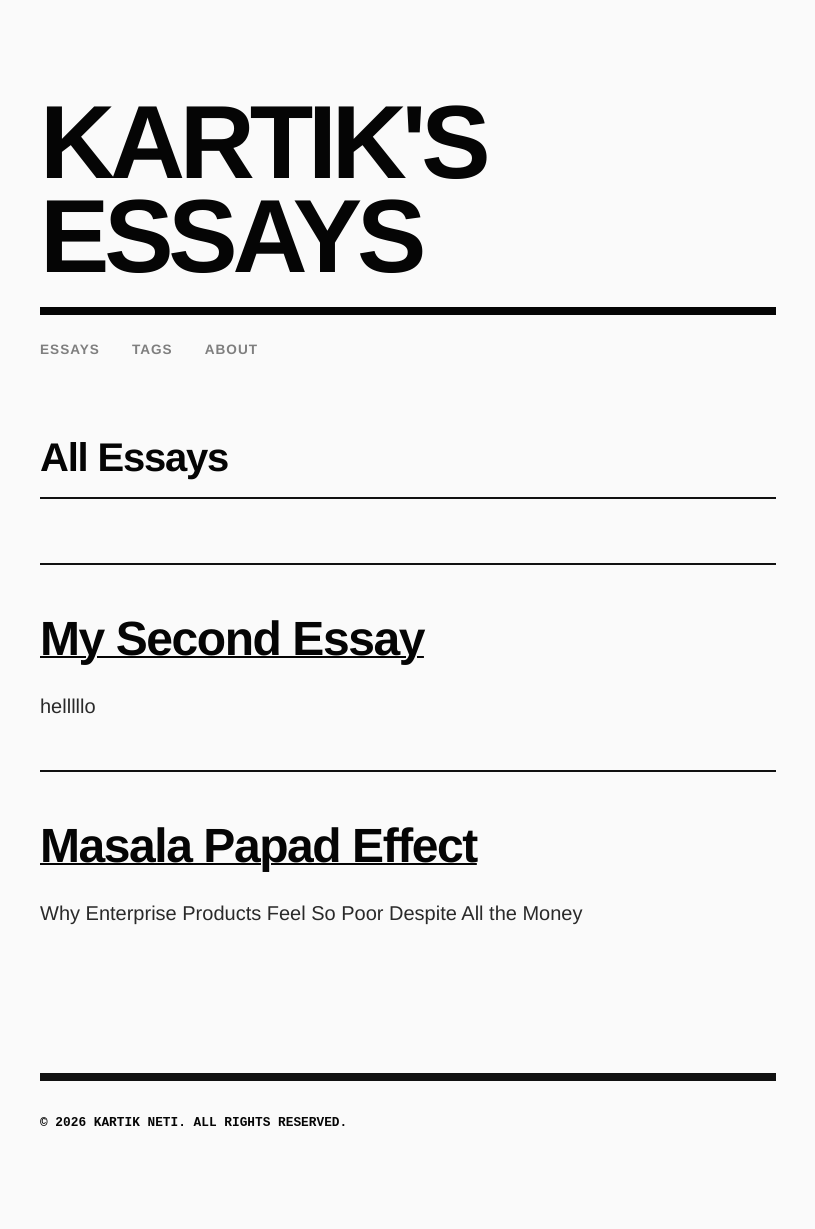
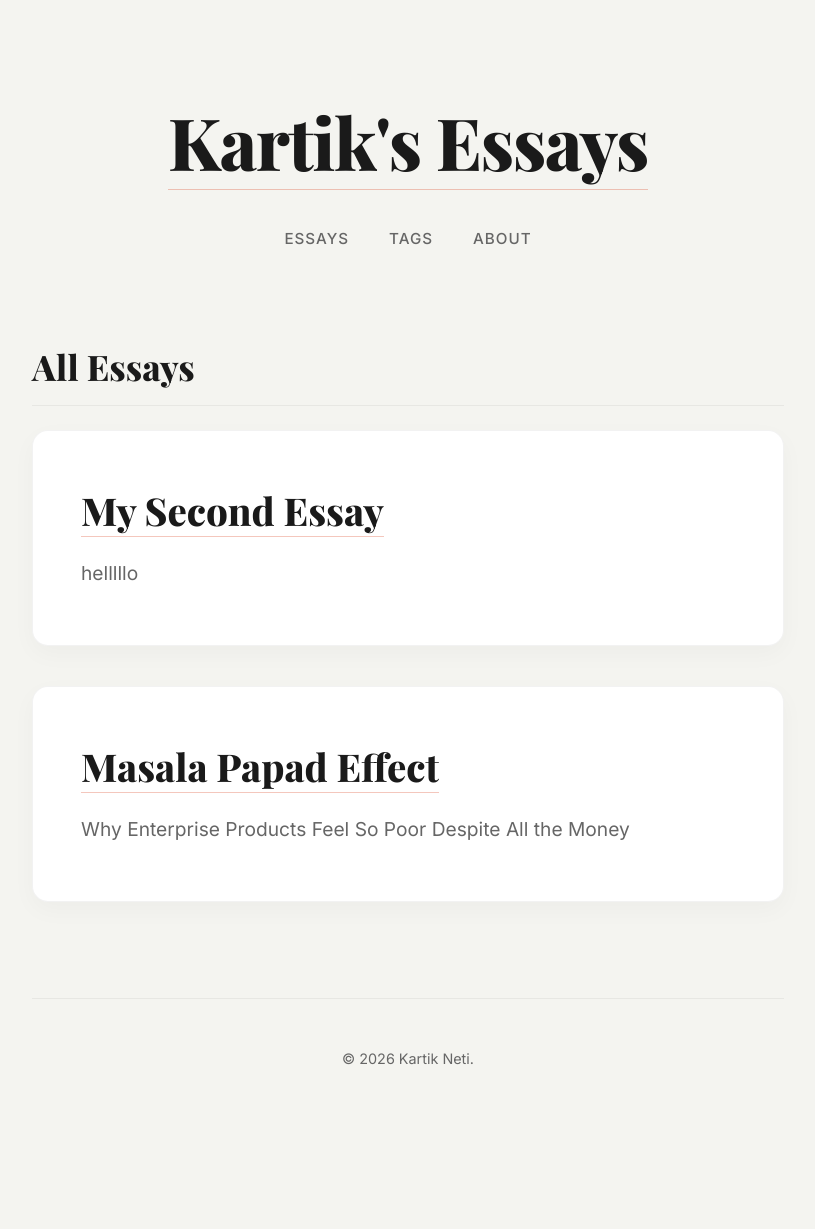
Before and after one commit to Kartikist/essays, a Jekyll site: the page built from index.md, in a window 1280 px wide. Shown: the whole page, without its empty margins (232-1047 px from the left). Built offline with Jekyll 4.4.1, drawn with Linux system fonts in a browser that asks for light colours; some web fonts are replaced; after the commit the page ends 1151 px from its top, so only the background shows below that.

Commit message:
Refactor default layout with new styles and animations
Updated styles and animations for improved aesthetics and readability.

```diff
--- a/_layouts/default.html
+++ b/_layouts/default.html
@@ -4,135 +4,158 @@
   <meta charset="utf-8">
   <meta name="viewport" content="width=device-width, initial-scale=1">
   <title>{{ page.title }} | {{ site.title }}</title>
+
+  <!-- Premium Fonts -->
+  <link rel="preconnect" href="https://fonts.googleapis.com">
+  <link rel="preconnect" href="https://fonts.gstatic.com" crossorigin>
+  <link href="https://fonts.googleapis.com/css2?family=Inter:wght@400;500;600&family=Playfair+Display:ital,wght@0,600;0,800;1,600&display=swap" rel="stylesheet">
+
   <style>
     :root {
-      --bg: #FAFAFA;
-      --text: #050505;
-      --border: #111111;
-      --muted: #666666;
+      --bg-page: #F4F4F0;       /* The elegant off-white paper background */
+      --bg-card: #FFFFFF;       /* Pure white for the essay cards */
+      --text-main: #1A1A1A;     /* Deep charcoal/ink */
+      --text-muted: #666666;    /* Sophisticated gray */
+      --accent: #D94625;        /* Premium terracotta/burnt orange accent */
+      --border: rgba(0, 0, 0, 0.05);
+      --shadow-resting: 0 8px 24px rgba(0, 0, 0, 0.03);
+      --shadow-hover: 0 20px 40px rgba(0, 0, 0, 0.08);
+      --ease: cubic-bezier(0.25, 1, 0.5, 1);
     }
+
     @media (prefers-color-scheme: dark) {
       :root {
-        --bg: #050505;
-        --text: #F5F5F5;
-        --border: #EEEEEE;
-        --muted: #A0A0A0;
+        --bg-page: #111111;
+        --bg-card: #1A1A1A;
+        --text-main: #F4F4F0;
+        --text-muted: #A0A0A0;
+        --border: rgba(255, 255, 255, 0.08);
       }
     }
 
     * { box-sizing: border-box; margin: 0; padding: 0; }
 
     body {
-      font-family: "Helvetica Neue", Helvetica, Arial, sans-serif;
-      line-height: 1.6;
-      color: var(--text);
-      background: var(--bg);
+      font-family: 'Inter', -apple-system, sans-serif;
+      line-height: 1.7;
+      color: var(--text-main);
+      background-color: var(--bg-page);
       -webkit-font-smoothing: antialiased;
     }
 
-    main { max-width: 800px; margin: 0 auto; padding: 6rem 2rem; }
+    main { max-width: 800px; margin: 0 auto; padding: 5rem 1.5rem; }
 
-    /* Header - Architectural and Massive */
-    header { margin-bottom: 4rem; }
+    /* Elegant Serif for Titles to look Ambitious & Editorial */
+    h1, h2, h3, .site-title, .post-title {
+      font-family: 'Playfair Display', serif;
+      color: var(--text-main);
+    }
 
-    h1.site-title {
-      font-size: clamp(3rem, 10vw, 6.5rem);
-      font-weight: 900;
-      letter-spacing: -0.05em;
-      text-transform: uppercase;
-      line-height: 0.9;
-      border-bottom: 8px solid var(--text);
-      padding-bottom: 1.5rem;
-      margin-bottom: 1.5rem;
+    /* Header */
+    header { margin-bottom: 5rem; text-align: center; }
+
+    .site-title {
+      font-size: clamp(2.8rem, 8vw, 4.5rem);
+      font-weight: 800;
+      letter-spacing: -0.02em;
+      margin-bottom: 1rem;
     }
-    h1.site-title a { color: var(--text); text-decoration: none; }
+    .site-title a { color: var(--text-main); text-decoration: none; }
 
-    /* Navigation - Serious and crisp */
-    nav {
-      display: flex; gap: 2rem;
-      font-weight: 700;
+    /* Navigation */
+    nav { display: flex; gap: 2.5rem; justify-content: center; margin-top: 1.5rem; }
+    nav a {
+      font-size: 0.95rem;
+      font-weight: 500;
+      color: var(--text-muted);
+      text-decoration: none;
+      padding-bottom: 4px;
+      border-bottom: 1px solid transparent;
+      transition: all 0.3s ease;
       text-transform: uppercase;
       letter-spacing: 1px;
-      font-size: 0.85rem;
     }
-    nav a {
-      color: var(--text);
-      text-decoration: none;
-      opacity: 0.5;
-      transition: opacity 0.2s ease, transform 0.2s ease;
-    }
-    nav a:hover { opacity: 1; transform: translateX(2px); }
+    nav a:hover { color: var(--text-main); border-bottom-color: var(--accent); }
 
-    /* Post List - Sharp, no boxes, just strong dividing lines */
-    .post-list { list-style: none; padding: 0; margin-top: 4rem; }
+    /* Bold Essay Cards */
+    .post-list { list-style: none; }
     .post-list > li {
-      border-top: 2px solid var(--border);
-      padding: 3rem 0;
+      background: var(--bg-card);
+      border-radius: 16px;
+      padding: 3.5rem 3rem;
+      margin-bottom: 2.5rem;
+      border: 1px solid var(--border);
+      box-shadow: var(--shadow-resting);
+      transition: transform 0.5s var(--ease), box-shadow 0.5s var(--ease);
+
+      /* Smooth intro animation */
       opacity: 0;
       transform: translateY(20px);
-      transition: transform 0.4s cubic-bezier(0.16, 1, 0.3, 1), padding-left 0.4s cubic-bezier(0.16, 1, 0.3, 1);
+      animation: fadeUp 0.8s var(--ease) forwards;
     }
 
-    /* Snappy hover effect - no floating, just a sharp indent */
-    .post-list > li:hover { padding-left: 1.5rem; }
+    /* The polished hover interaction */
+    .post-list > li:hover {
+      transform: translateY(-6px);
+      box-shadow: var(--shadow-hover);
+    }
 
     .post-title {
-      font-size: clamp(2rem, 5vw, 3rem);
+      font-size: 2.4rem;
       font-weight: 800;
-      letter-spacing: -0.03em;
-      line-height: 1.1;
+      line-height: 1.2;
       margin-bottom: 1rem;
     }
-    .post-title a { color: var(--text); text-decoration: none; }
+    .post-title a { color: var(--text-main); text-decoration: none; transition: color 0.3s; }
+    .post-list > li:hover .post-title a { color: var(--accent); }
 
     .post-meta {
-      font-family: "Courier New", Courier, monospace;
+      font-size: 0.85rem;
+      color: var(--text-muted);
       text-transform: uppercase;
-      font-size: 0.85rem;
-      color: var(--muted);
+      letter-spacing: 1px;
       margin-bottom: 1.5rem;
       font-weight: 600;
     }
 
-    .post-excerpt {
-      font-size: 1.25rem;
-      max-width: 650px;
-      color: var(--text);
-      opacity: 0.85;
+    .post-excerpt { font-size: 1.2rem; color: var(--text-muted); line-height: 1.6; }
+
+    /* Essay Content Reading Experience */
+    h2 { font-size: 2.2rem; margin: 4rem 0 1.5rem; border-bottom: 1px solid var(--border); padding-bottom: 0.5rem; }
+    p { margin-bottom: 1.5rem; font-size: 1.15rem; color: #2A2A2A; }
+
+    /* Elegant Links */
+    a {
+      color: var(--accent);
+      text-decoration: none;
+      border-bottom: 1px solid rgba(217, 70, 37, 0.3);
+      transition: border 0.3s;
     }
+    a:hover { border-bottom-color: var(--accent); }
 
-    /* Essay Reading Experience */
-    h1, h2, h3 { font-weight: 800; letter-spacing: -0.03em; margin: 0; }
-    h2 {
-      font-size: 2.5rem;
-      margin: 4rem 0 1.5rem;
-      border-bottom: 2px solid var(--border);
-      padding-bottom: 0.5rem;
-    }
-    p { font-size: 1.2rem; margin-bottom: 2rem; color: var(--text); opacity: 0.9; }
-    a { color: var(--text); font-weight: 700; text-decoration: underline; text-decoration-thickness: 2px; }
-    a:hover { background: var(--text); color: var(--bg); }
-
-    /* Snappy Reveal Animation */
-    .reveal { animation: slideUp 0.7s cubic-bezier(0.16, 1, 0.3, 1) forwards; }
-    @keyframes slideUp {
+    /* Animations */
+    @keyframes fadeUp {
       to { opacity: 1; transform: translateY(0); }
     }
 
     footer {
+      text-align: center;
       margin-top: 6rem;
-      padding-top: 2rem;
-      border-top: 8px solid var(--border);
-      font-family: "Courier New", Courier, monospace;
-      font-weight: 700;
-      text-transform: uppercase;
-      font-size: 0.8rem;
+      padding-top: 3rem;
+      border-top: 1px solid var(--border);
+      color: var(--text-muted);
+      font-size: 0.9rem;
+    }
+
+    @media (max-width: 768px) {
+      .post-list > li { padding: 2.5rem 1.5rem; }
+      .post-title { font-size: 1.8rem; }
     }
   </style>
 </head>
 <body>
   <main>
-    <header class="reveal">
+    <header style="opacity:0; animation: fadeUp 0.8s var(--ease) forwards;">
       <h1 class="site-title"><a href="{{ '/' | relative_url }}">{{ site.title }}</a></h1>
       <nav>
         <a href="{{ '/' | relative_url }}">Essays</a>
@@ -141,29 +164,20 @@
       </nav>
     </header>
 
-    <div class="reveal" style="animation-delay: 0.1s;">
+    <div style="opacity:0; animation: fadeUp 0.8s var(--ease) forwards; animation-delay: 0.15s;">
       {{ content }}
     </div>
 
-    <footer class="reveal" style="animation-delay: 0.2s;">
-      &copy; {{ 'now' | date: '%Y' }} Kartik Neti. All rights reserved.
+    <footer style="opacity:0; animation: fadeUp 0.8s var(--ease) forwards; animation-delay: 0.3s;">
+      &copy; {{ 'now' | date: '%Y' }} Kartik Neti.
     </footer>
   </main>
 
   <script>
-    // Sharp, professional scroll reveals
-    const observer = new IntersectionObserver((entries) => {
-      entries.forEach(entry => {
-        if (entry.isIntersecting) {
-          entry.target.classList.add('reveal');
-          observer.unobserve(entry.target);
-        }
-      });
-    }, { threshold: 0.05 });
-
-    document.querySelectorAll('.post-list > li, h2, p').forEach((el, i) => {
-      el.style.animationDelay = `${i * 0.05}s`; // Staggered fast reveals
-      observer.observe(el);
+    // Stagger the load-in animation of the essay cards so they flow in beautifully
+    const cards = document.querySelectorAll('.post-list > li');
+    cards.forEach((card, index) => {
+      card.style.animationDelay = `${0.2 + (index * 0.1)}s`;
     });
   </script>
 </body>
```
